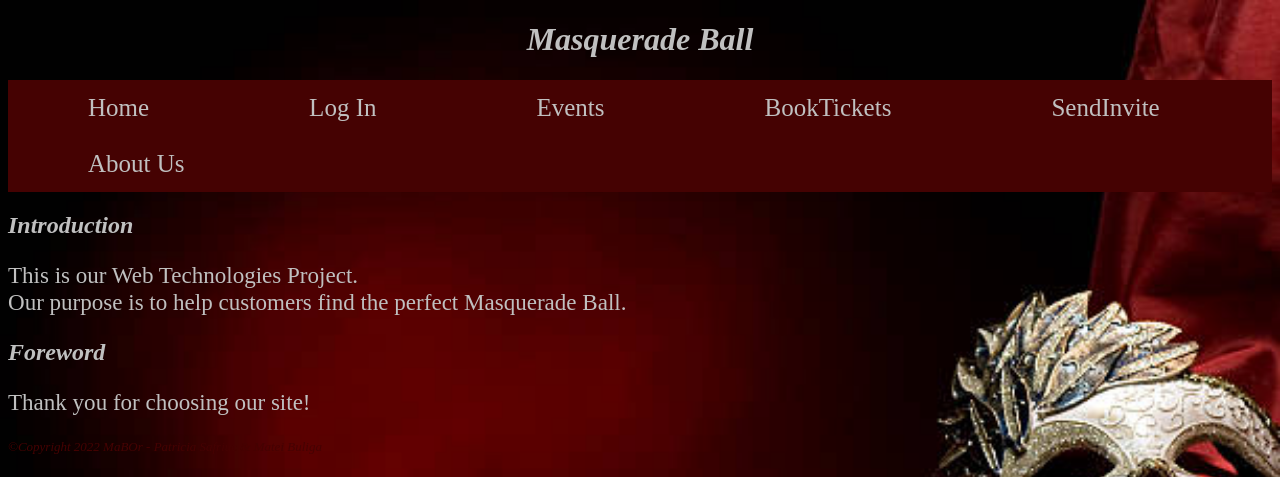
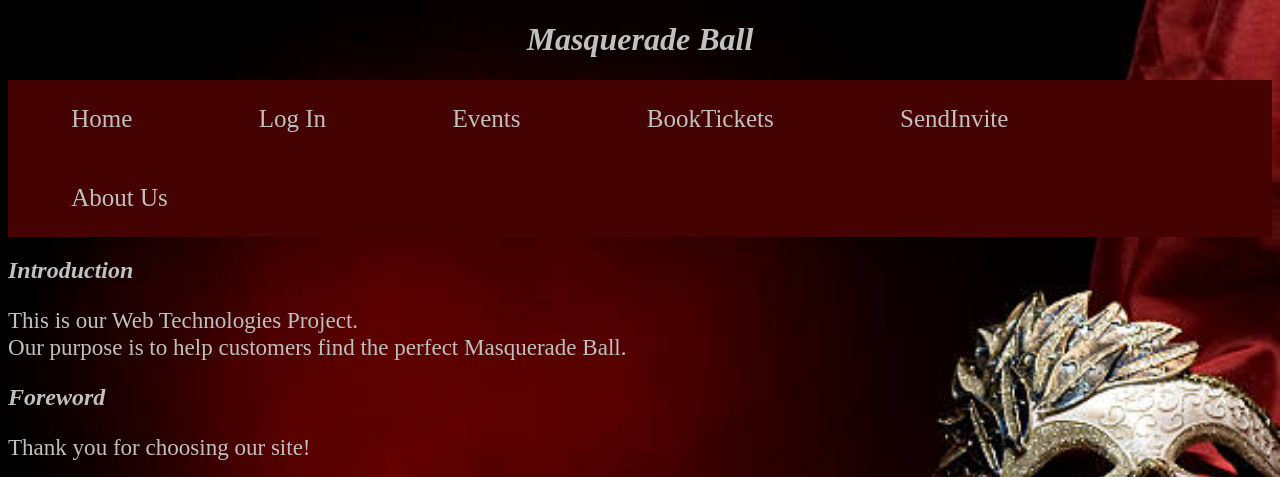
Before and after one commit to BuligaMateiCiprian/MaBOr, a PHP site: page /home.html in a window 1280 px wide. Shown: the top 477 px of the page. Run offline with PHP 8.4, Linux system fonts and the light colour scheme.

Commit message:
Update home.css

```diff
--- a/MaBOr-main/home.css
+++ b/MaBOr-main/home.css
@@ -18,7 +18,7 @@ body {
     float: left;
     color: silver;
     text-align: center;
-    padding: 14px 80px;
+    padding: 2% 5%;
     text-decoration: none;
     font-size: 25px;
 }
```
